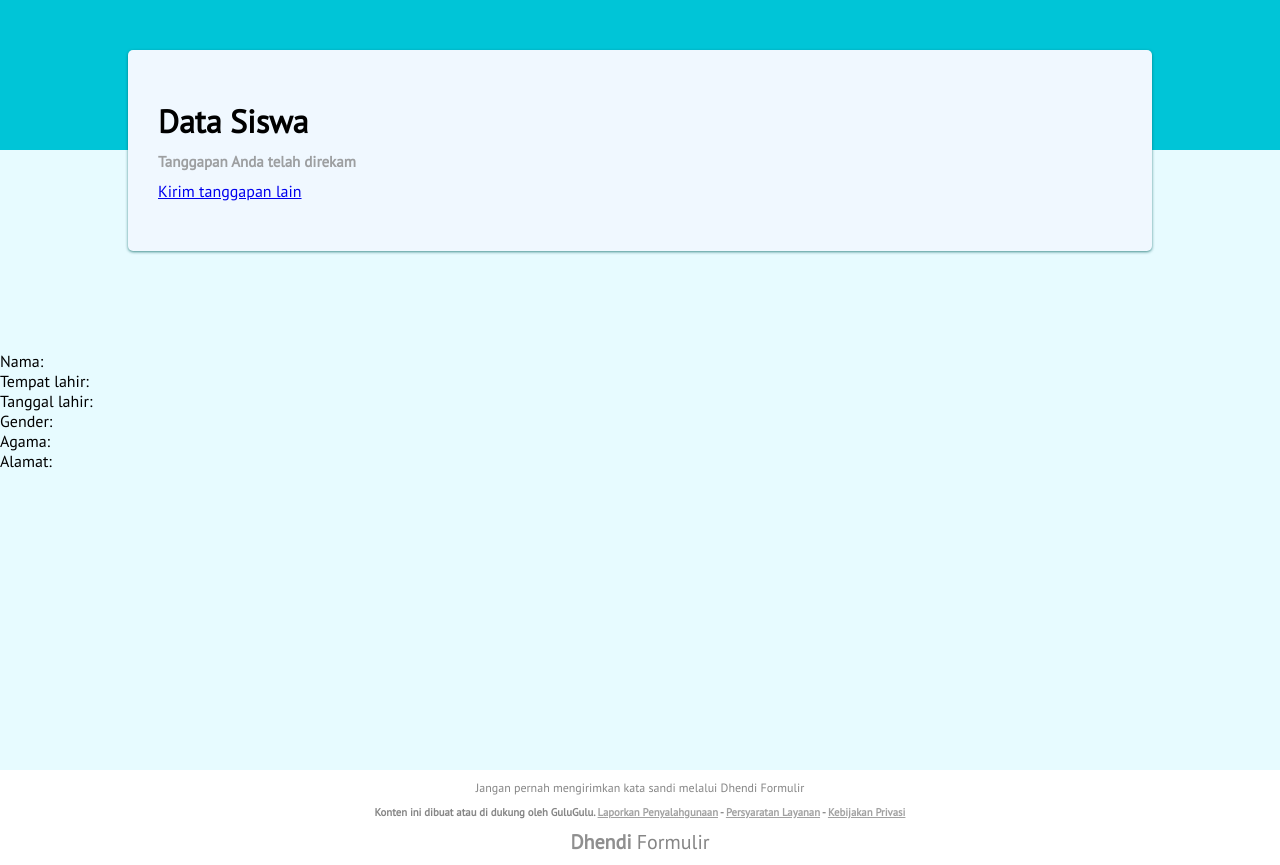
After one commit to dhendisyafaa/google-form-boongan-awikwok, a PHP site: page /proses.php in a window 1280 px wide. The commit adds this page. Run offline with PHP 8.4, Linux system fonts and the light colour scheme; data that the repository does not hold is empty.

Commit message:
update file proses

```diff
--- /dev/null
+++ b/assets/css/style_proses.css
@@ -0,0 +1,84 @@
+@import url('https://fonts.googleapis.com/css2?family=PT+Sans&display=swap');
+
+*{
+    margin: 0;
+    padding: 0;
+    box-sizing: border-box;
+    font-family: 'PT Sans', sans-serif;
+}
+
+body{
+    background-color: rgb(231, 251, 255);
+}
+
+.container{
+    display: flex;
+    flex-direction: column;
+    height: 90vh;
+}
+
+.container .bg{
+    background-color: rgb(0, 197, 215);
+    width: 100%;
+    height: 150px;
+    z-index: -99;
+}
+
+.container main{
+    width: 100%;
+    display: flex;
+    justify-content: center;
+}
+
+.container main .hasil{
+    display: flex;
+    flex-direction: column;
+    gap: 10px;
+    text-align: start;
+    padding: 50px 30px;
+    background-color: aliceblue;
+    position: relative;
+    top: -100px;
+    width: 80%;
+    box-shadow: 0px 1px 3px rgba(0, 97, 95, 0.716);
+    border-radius: 5px;
+}
+
+.container main .hasil h6{
+    color: rgba(128, 128, 128, 0.737);
+    font-size: 15px;
+}
+
+footer{
+    display: flex;
+    flex-direction: column;
+    gap: 10px;
+    background-color: rgb(255, 255, 255);
+    text-align: center;
+    padding: 10px;
+    color: rgba(89, 89, 89, 0.737);
+    margin-top: 50px;
+}
+
+footer p{
+    font-size: 12px;
+}
+
+footer h6 a{
+    color: rgba(128, 128, 128, 0.737);
+}
+
+.badge{
+    display: flex;
+    gap: 5px;
+    justify-content: center;
+}
+
+.badge p{
+    font-size: 20px;
+}
+
+.dhen{
+    color: rgb(143, 143, 143);
+    font-weight: 600;
+}
--- /dev/null
+++ b/proses.php
@@ -0,0 +1,48 @@
+<!DOCTYPE html>
+<html lang="en">
+<head>
+    <meta charset="UTF-8">
+    <meta http-equiv="X-UA-Compatible" content="IE=edge">
+    <meta name="viewport" content="width=device-width, initial-scale=1.0">
+    <link rel="stylesheet" href="assets/css/style_proses.css">
+    <title>Document</title>
+</head>
+<body>
+
+    <div class="container">
+        <div class="bg"></div>
+        <main>
+            <div class="hasil">
+                <h1>Data Siswa</h1>
+                <h6>Tanggapan Anda telah direkam</h6>
+                <a href="#">Kirim tanggapan lain</a>
+            </div>
+        </main>
+
+        <div class="">
+            <?php
+
+            echo "Nama: " . $_POST["nama"] . "<br>";
+            echo "Tempat lahir: " . $_POST["tempat-lahir"] . "<br>";
+            echo "Tanggal lahir: " . $_POST["tanggal-lahir"] . "<br>";
+            echo "Gender: " . $_POST["gender"] . "<br>";
+            echo "Agama: " . $_POST["agama"] . "<br>";
+            echo "Alamat: " . $_POST["alamat"] . "<br>";
+
+            ?>
+        </div>
+    </div>
+
+    <footer>
+        <p>Jangan pernah mengirimkan kata sandi melalui Dhendi Formulir</p>
+
+        <h6>Konten ini dibuat atau di dukung oleh GuluGulu. <a href="">Laporkan Penyalahgunaan</a> - <a href="">Persyaratan Layanan</a> - <a href="">Kebijakan Privasi</a></h6>
+
+        <div class="badge">
+            <p class="dhen">Dhendi</pv>
+            <p>Formulir</p>
+        </div>
+    </footer>
+
+</body>
+</html>
```
Also changed, not shown: index.php (renamed from index.html, +8 -8 lines).
